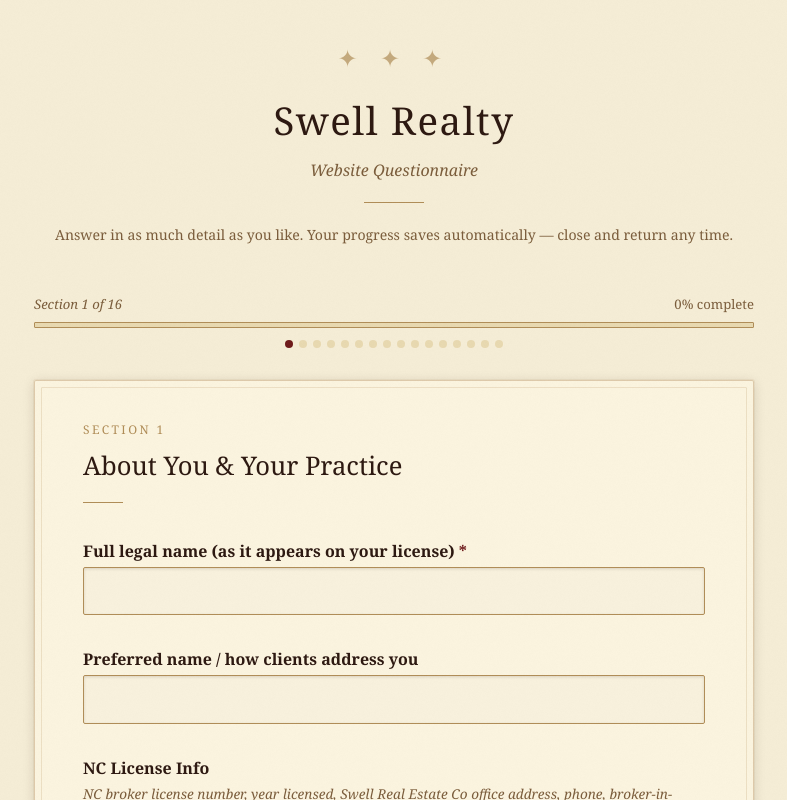
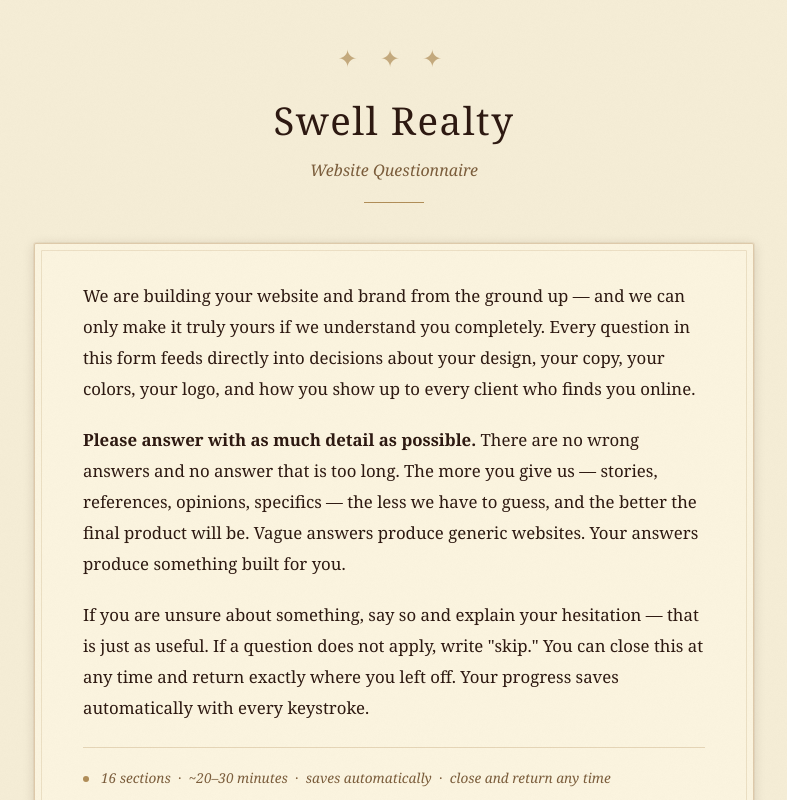
Before and after one commit to SirTanta/BB-Moonbow, a Next.js app: page / in a window 1280 px wide. Shown: the top 800 px of the page, without its empty margins (246-1033 px from the left). Built offline with nearby package versions, Linux system fonts and the light colour scheme.

Commit message:
Add detailed intro explaining depth of answers needed

```diff
--- a/app/page.tsx
+++ b/app/page.tsx
@@ -90,7 +90,7 @@
       <div style={{ maxWidth: '720px', margin: '0 auto' }}>
 
         {/* Header */}
-        <div style={{ textAlign: 'center', marginBottom: '48px' }}>
+        <div style={{ textAlign: 'center', marginBottom: '40px' }}>
           <p className="ornament" style={{ marginBottom: '16px' }}>✦ ✦ ✦</p>
           <h1 style={{
             fontFamily: 'Georgia, serif',
@@ -102,13 +102,29 @@
           }}>
             Swell Realty
           </h1>
-          <p style={{ fontFamily: 'Georgia, serif', color: 'var(--sepia)', fontStyle: 'italic', fontSize: '1rem', marginBottom: '4px' }}>
+          <p style={{ fontFamily: 'Georgia, serif', color: 'var(--sepia)', fontStyle: 'italic', fontSize: '1rem' }}>
             Website Questionnaire
           </p>
           <div style={{ width: '60px', height: '1px', background: 'var(--brass)', margin: '20px auto' }} />
-          <p style={{ fontFamily: 'Georgia, serif', color: 'var(--sepia)', fontSize: '0.88rem', lineHeight: '1.7' }}>
-            Answer in as much detail as you like. Your progress saves automatically — close and return any time.
+        </div>
+
+        {/* Intro card */}
+        <div className="section-card" style={{ padding: '36px 48px', marginBottom: '40px' }}>
+          <p style={{ fontFamily: 'Georgia, serif', fontSize: '1.05rem', color: 'var(--ink)', lineHeight: '1.85', marginBottom: '20px' }}>
+            We are building your website and brand from the ground up — and we can only make it truly yours if we understand you completely. Every question in this form feeds directly into decisions about your design, your copy, your colors, your logo, and how you show up to every client who finds you online.
           </p>
+          <p style={{ fontFamily: 'Georgia, serif', fontSize: '1.05rem', color: 'var(--ink)', lineHeight: '1.85', marginBottom: '20px' }}>
+            <strong>Please answer with as much detail as possible.</strong> There are no wrong answers and no answer that is too long. The more you give us — stories, references, opinions, specifics — the less we have to guess, and the better the final product will be. Vague answers produce generic websites. Your answers produce something built for you.
+          </p>
+          <p style={{ fontFamily: 'Georgia, serif', fontSize: '1.05rem', color: 'var(--ink)', lineHeight: '1.85', marginBottom: '0' }}>
+            If you are unsure about something, say so and explain your hesitation — that is just as useful. If a question does not apply, write "skip." You can close this at any time and return exactly where you left off. Your progress saves automatically with every keystroke.
+          </p>
+          <div style={{ marginTop: '24px', paddingTop: '20px', borderTop: '1px solid rgba(176,141,87,0.3)', display: 'flex', alignItems: 'center', gap: '12px' }}>
+            <div style={{ width: '6px', height: '6px', borderRadius: '50%', background: 'var(--brass)', flexShrink: 0 }} />
+            <p style={{ fontFamily: 'Georgia, serif', fontSize: '0.85rem', color: 'var(--sepia)', fontStyle: 'italic', margin: 0 }}>
+              16 sections &nbsp;·&nbsp; ~20–30 minutes &nbsp;·&nbsp; saves automatically &nbsp;·&nbsp; close and return any time
+            </p>
+          </div>
         </div>
 
         {/* Resume banner */}
```
